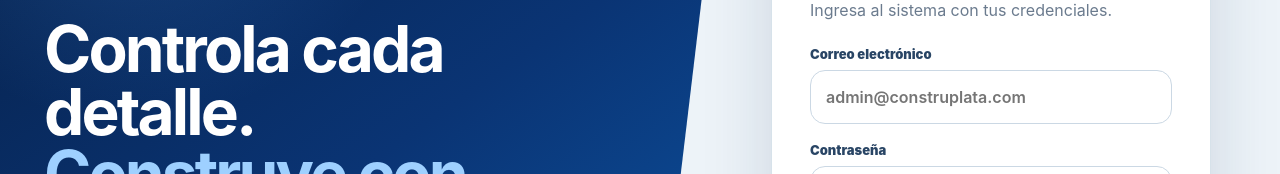
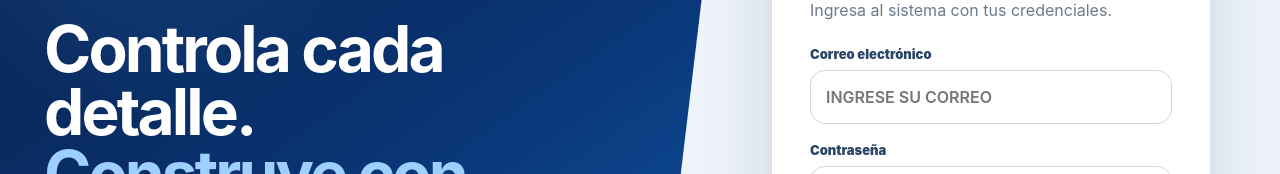
Before and after one commit to construplatard/construplatPRO, a Next.js app: page /login in a window 1280 px wide. Shown: the part 288-462 px from the top of the page. Built offline with nearby package versions, Linux system fonts and the light colour scheme; no server answers.

Commit message:
Update page.tsx

```diff
--- a/app/login/page.tsx
+++ b/app/login/page.tsx
@@ -297,7 +297,7 @@ export default function LoginPage() {
                 );
                 setMessage('');
               }}
-              placeholder="admin@construplata.com"
+              placeholder="INGRESE SU CORREO"
               autoComplete="email"
             />
           </label>
```
